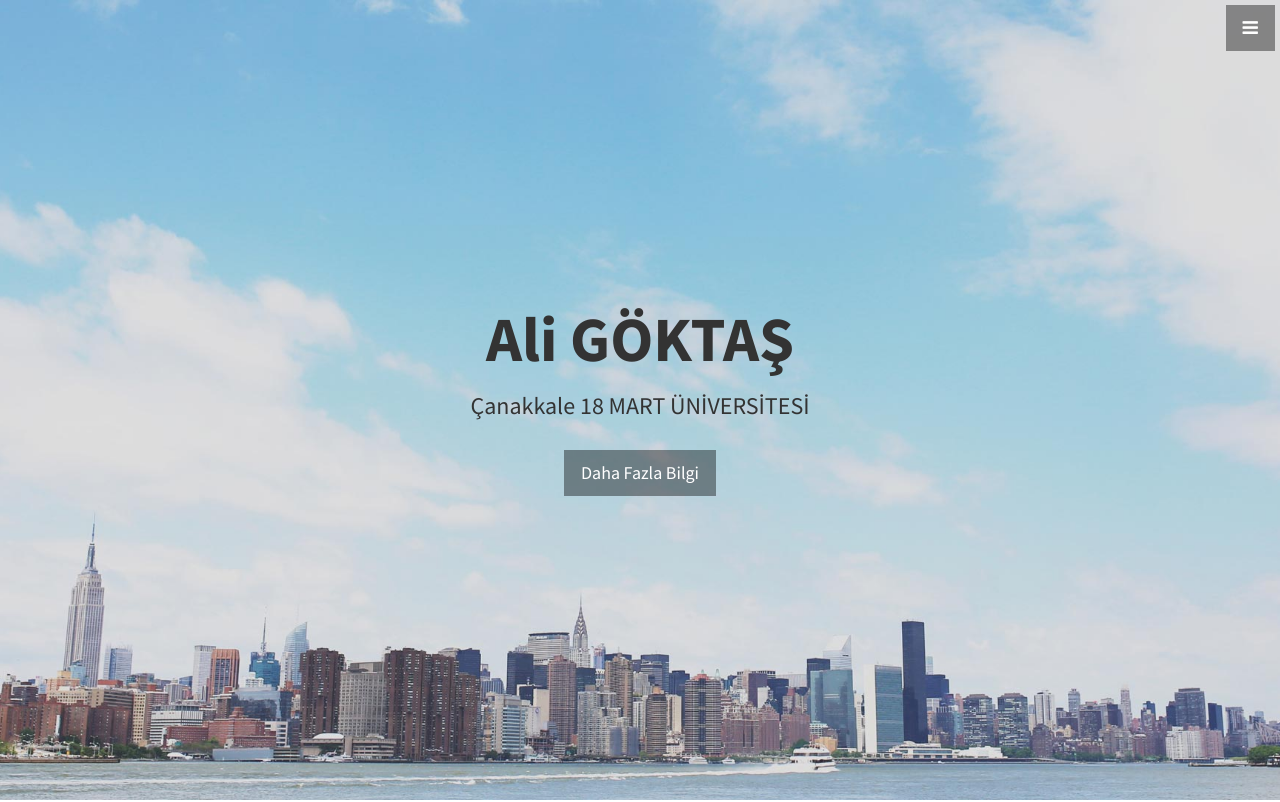
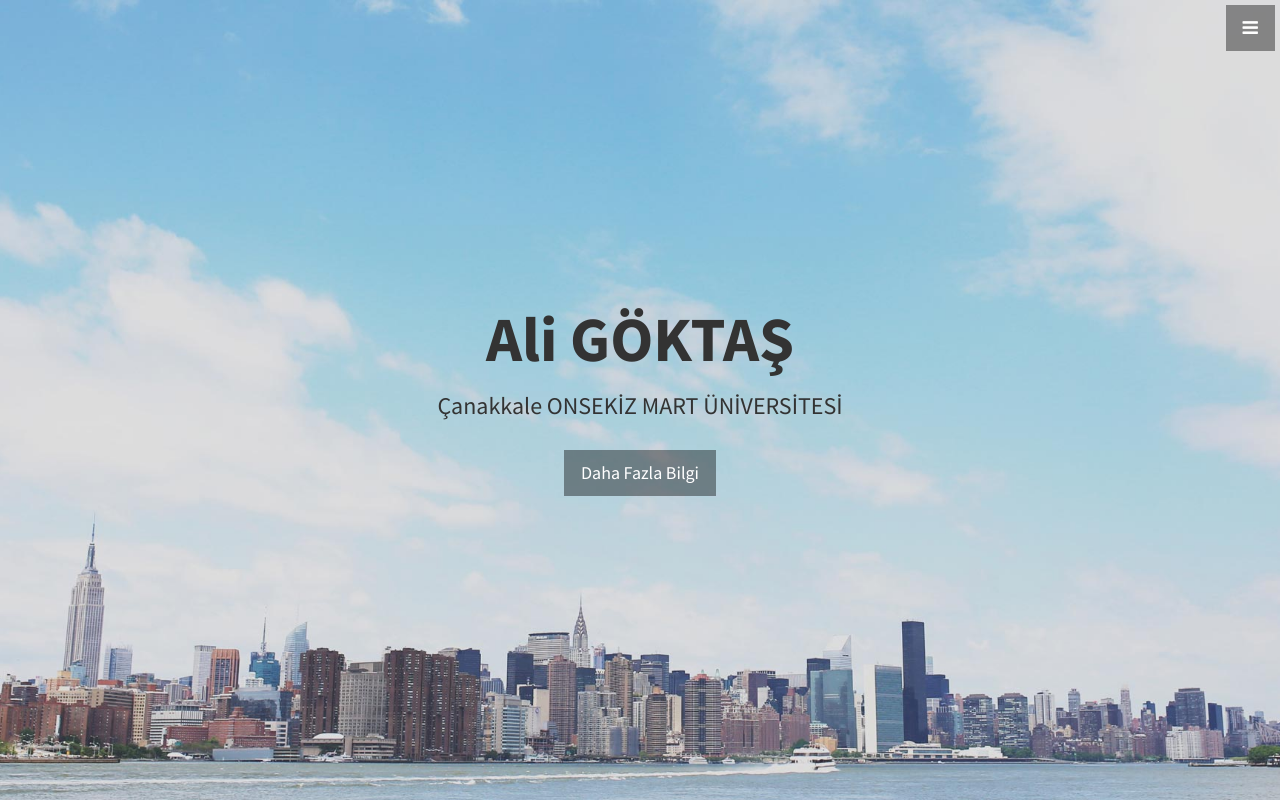
Before and after one commit to aligoktas/aligoktas.github.io, a plain HTML site: page index.html in a window 1280 px wide. Shown: the top 802 px of the page. Drawn offline with Linux system fonts and the light colour scheme.

Commit message:
Update index.html

```diff
--- a/index.html
+++ b/index.html
@@ -62,7 +62,7 @@
     <header id="top" class="header">
         <div class="text-vertical-center">
             <h1>Ali GÖKTAŞ</h1>
-            <h3>Çanakkale 18 MART ÜNİVERSİTESİ </h3>
+            <h3>Çanakkale ONSEKİZ MART ÜNİVERSİTESİ </h3>
             <br>
             <a href="#about" class="btn btn-dark btn-lg">Daha Fazla Bilgi</a>
         </div>
```
